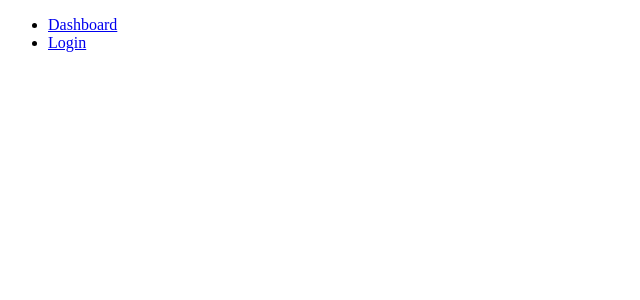
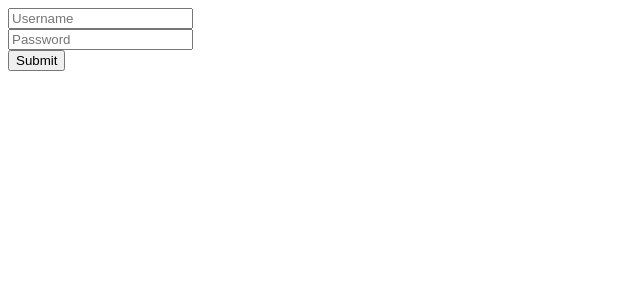
Before and after one commit to dushkevych/session_aouth, a React (Create React App) app: page / in a window 1280 px wide. Shown: the top 300 px of the page, without its empty margins (0-640 px from the left). Built offline with nearby package versions, Linux system fonts and the light colour scheme.

Commit message:
new login

```diff
--- a/package.json
+++ b/package.json
@@ -9,7 +9,6 @@
     "start:dev": "nodemon server/app.js",
     "test": "echo \"Error: no test specified\" && exit 1"
   },
-  "proxy": "http://localhost:5000",
   "keywords": [],
   "author": "",
   "license": "ISC",
--- a/src/App.js
+++ b/src/App.js
@@ -1,23 +1,18 @@
 import React from 'react';
 import { BrowserRouter as Router, Link, Route, Switch } from 'react-router-dom'
+import Admin from './components/Admin';
 import Login from './components/Login';
+import Logout from './components/Logout';
 
 function App() {
 
   return (
     <Router>
       <div>
-        <ul>
-          <li>
-            <Link to="/" >Dashboard</Link>
-
-          </li>
-          <li>
-            <Link to="/login" >Login</Link>
-          </li>
-        </ul>
         <Switch >
-          <Route path="/login" component={Login} />
+          <Route exact path="/" component={Login} />
+          <Route path="/admin" component={Admin} />
+          <Route path="/logout" component={Logout} />
         </Switch>
       </div>
     </Router>
--- /dev/null
+++ b/src/components/Admin.js
@@ -0,0 +1,29 @@
+import React, { Component } from 'react';
+import { Link, Redirect } from 'react-router-dom';
+
+export default class Admin extends Component {
+    constructor(){
+        super();
+        const token = localStorage.getItem("token")
+
+        let loggedIn = true
+        if(token == null){
+            this.setState({loggedIn: false})
+        }
+
+        this.state = {
+            loggedIn
+        }
+    }
+        render(){
+            if(this.state.loggedIn === false){
+                return <Redirect to="/" />
+            }
+            return(
+                <div>
+                    <h2>Only logged in can see this page!</h2>
+                    <Link to="/logout">Logout</Link>
+                </div>
+            )
+        }
+}
--- a/src/components/Login.js
+++ b/src/components/Login.js
@@ -1,42 +1,58 @@
-import React from 'react';
+import React from 'react'
+import { Redirect } from 'react-router-dom'
 
 export default class Login extends React.Component {
-    state = {
-        username: '',
-        password: '',
-        loggedIn: false,
+    constructor() {
+        super()
+        let loggedIn = false;
+        this.state = {
+            username: "",
+            password: "",
+            loggedIn
+        }
+        this.onFormSubmit = this.onFormSubmit.bind(this)
+        this.onChange = this.onChange.bind(this)
     }
 
-    onSubmit(e) {
-        console.log('from Login form', this.state)
+    onFormSubmit(e) {
         e.preventDefault();
+
+        if (this.state.username === "a" && this.state.password === "a") {
+            localStorage.setItem("token", "valentyn")
+            this.setState({ loggedIn: true })
+        }
     }
     onChange(e) {
-        const { name, value } = e.target;
-
         this.setState({
-            [name]: value,
+            [e.target.name]: e.target.value
         })
     }
 
 
     render() {
+        if(this.state.loggedIn){
+            return <Redirect to="/admin" />
+        }
         return (
             <div>
-                <form onSubmit={this.onSubmit} >
+                <form onSubmit={this.onFormSubmit} >
                     <input
+                        type="text"
                         name="username"
                         placeholder="Username"
                         value={this.state.username}
                         onChange={this.onChange}
 
                     />
+                    <br />
                     <input
+                        type="password"
                         name="password"
                         placeholder="Password"
                         value={this.state.password}
                         onChange={this.onChange}
                     />
+                    <br />
                     <input type='submit' />
                 </form>
             </div>
--- /dev/null
+++ b/src/components/Logout.js
@@ -0,0 +1,13 @@
+import React, {Component} from 'react';
+import {Link} from 'react-router-dom';
+
+export default class Logout extends Component {
+    render(){
+        return(
+            <div>
+                <h2>You have been logged out</h2>
+                <Link to="/" >Login</Link>
+            </div>
+        )
+    }
+}
```
